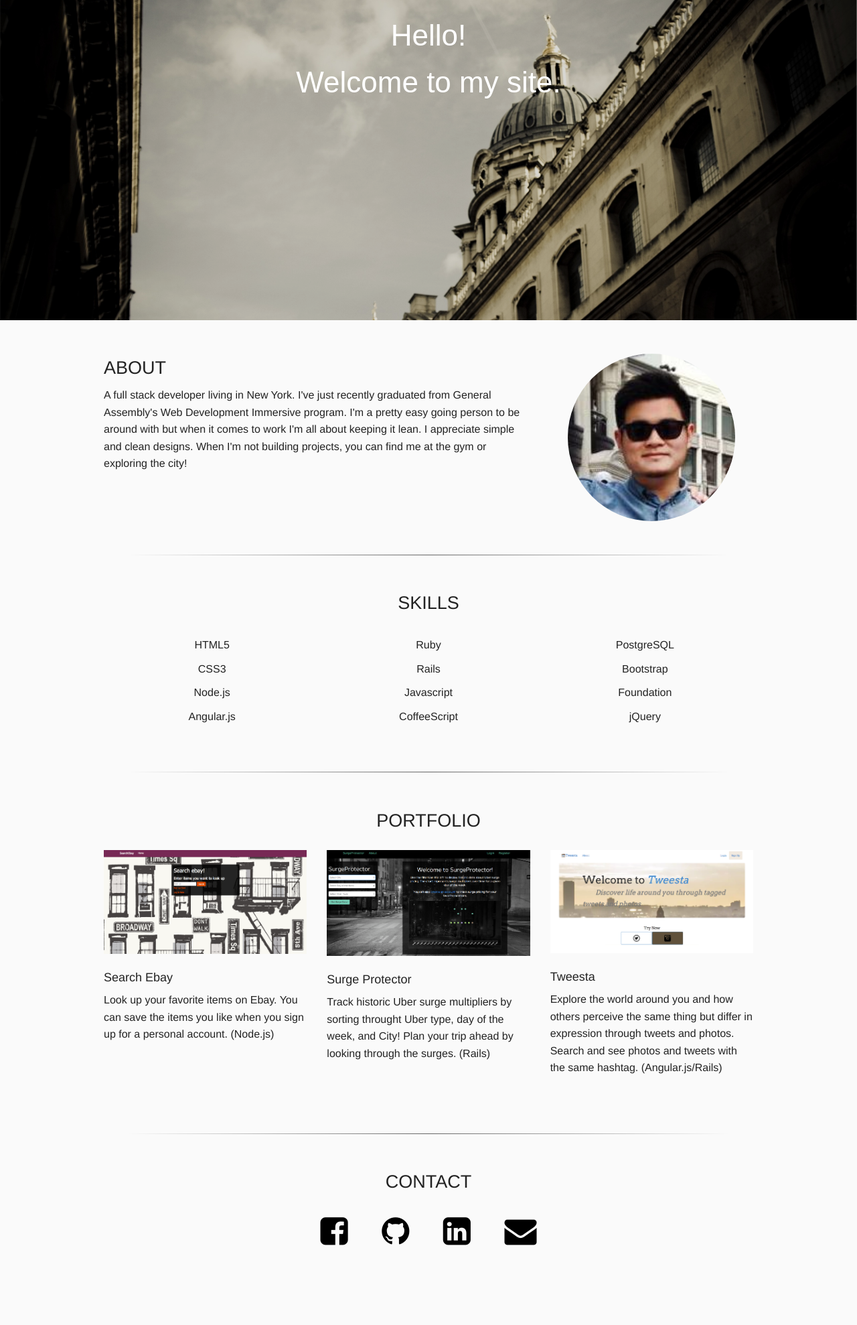
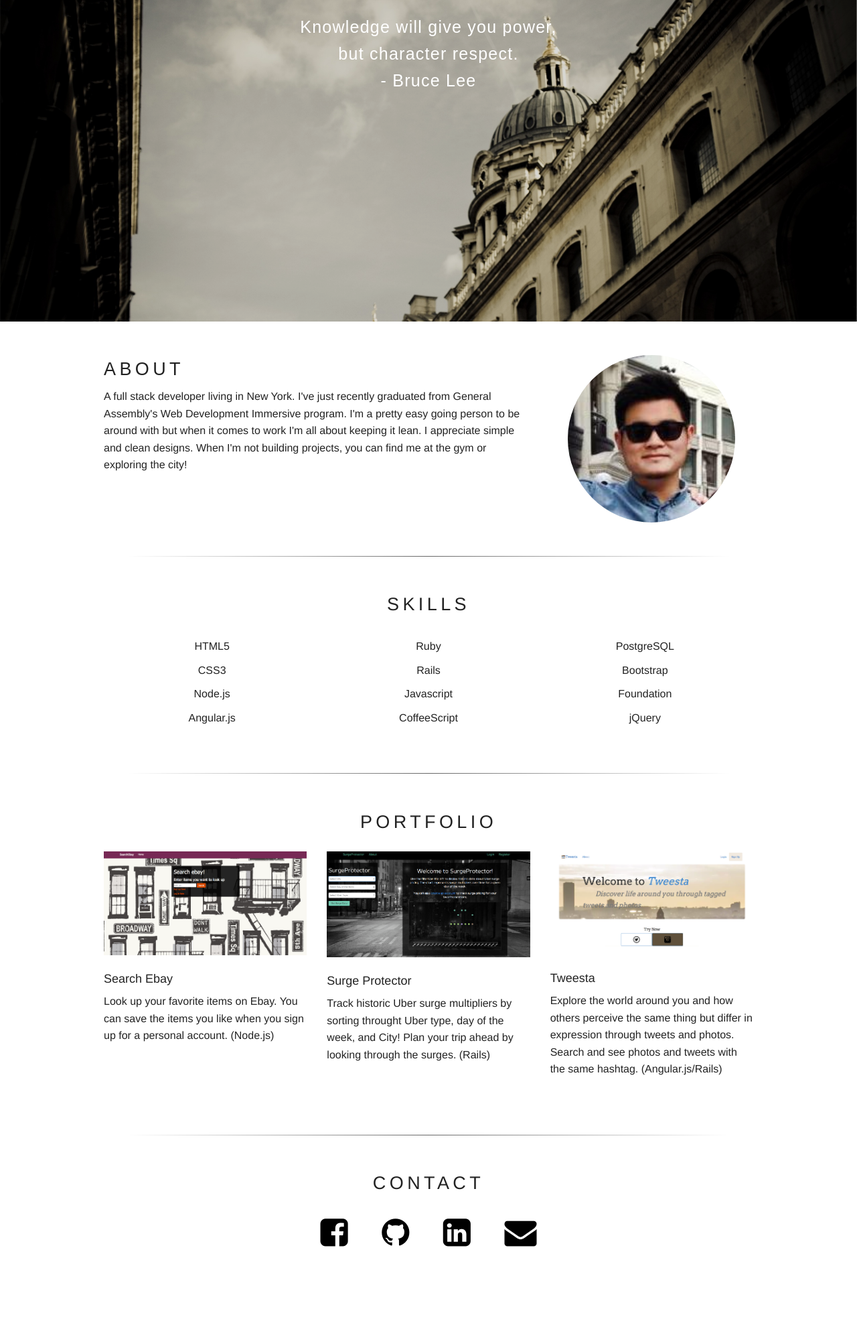
Before and after one commit to PAUCHOU/pauchou.github.io, a plain HTML site: page index.html in a window 1280 px wide. Shown: the part 250-2228 px from the top of the page at 67% size. Drawn offline with Linux system fonts and the light colour scheme.

Commit message:
nav bar sticky

```diff
--- a/index.html
+++ b/index.html
@@ -18,6 +18,7 @@
 
   </head>
   <body>
+    <div class="topbar">
       <div class="row">
         <div class="small-12 medium-4 large-6 columns namelogo">
           <h1>Kevin Chou</h1>
@@ -25,18 +26,18 @@
         <div class="small-12 medium-8 large-6 columns">
           <div class="nav-bar">
             <ul class="button-group">
-                <li><a href="#" class="button">Skills</a></li>
-                <li><a href="#" class="button">Portfolio</a></li>
-                <li><a href="#" class="button">Contact</a></li>
+            <li><a href="#skills" class="button">Skills</a></li>
+            <li><a href="#portfolio" class="button">Portfolio</a></li>
+            <li><a href="#contact" class="button">Contact</a></li>
             </ul>
           </div>
         </div>
       </div>
-
+    </div>
     <div class="hero">
       <div class="row">
         <div class="large-12 columns intro-text">
-                <p>Hello!<br>Welcome to my site.</p>
+          <p>Knowledge will give you power,<br>but character respect.<br>- Bruce Lee</p>
         </div>
       </div>
     </div>
@@ -51,7 +52,7 @@
       </div>
     </div>
 
-          <div class="row skills">
+    <div class="row skills" id="skills">
       <hr>
       <div class="large-12 columns">
         <h3>SKILLS</h3>
@@ -85,7 +86,7 @@
     </div>
 
 
-          <div class="row portfolio">
+    <div class="row portfolio" id="portfolio">
       <hr>
       <div class="large-12 columns">
         <h3>PORTFOLIO</h3>
@@ -112,7 +113,7 @@
       </div>
     </div>
 
-          <div class="row contact">
+    <div class="row contact" id="contact">
       <hr>
       <div class="large-12 columns">
         <h3>CONTACT</h3>
@@ -146,6 +147,5 @@
     <script>
       $(document).foundation();
     </script>
-    </div>
   </body>
 </html>
--- a/stylesheet.css
+++ b/stylesheet.css
@@ -2,7 +2,19 @@
 body {
   font-family:'proxima-nova',Helvetica,Arial,sans-serif;
   font-weight:400;
-  background-color:rgba(0,0,0,0.02);
+  background-color:rgba(255,255,255,0.95);
+}
+
+.topbar {
+  position: fixed;
+  top: 0;
+  left: 0;
+  right: 0;
+  background:rgba(255,255,255,0.95);
+  z-index: 9999999;
+}
+.hero {
+  margin-top: 90px;
 }
 
 .button {
@@ -48,6 +60,7 @@ body {
   font-size:1.5em;
   font-weight:600;
   text-align:center;
+  font-family:'proxima-nova',Helvetica,Arial,sans-serif;
 }
 
 @media only screen and (min-width: 40.063em) {
@@ -95,14 +108,21 @@ body {
 
 .intro-text p{
   font-family:"proxima-nova",sans-serif;;
-  font-size:44px;
+  font-size:25px;
+  letter-spacing: 0.05em;
+  font-weight: lighter;
 }
 
 .about{
   padding:50px 0 0 0;
 }
 
-.about p{
+.about h3{
+  letter-spacing: 0.2em;
+  font-family:"proxima-nova",sans-serif;
+}
+
+.about p {
   font-weight: lighter;
 }
 
@@ -121,6 +141,8 @@ body {
 .skills h3 {
   text-align: center;
   margin-bottom: 25px;
+  font-family:'proxima-nova',Helvetica,Arial,sans-serif;
+  letter-spacing: 0.2em;
 }
 
 .skills ul {
@@ -145,6 +167,8 @@ body {
 .portfolio h3 {
   text-align: center;
   margin-bottom: 25px;
+  font-family:'proxima-nova',Helvetica,Arial,sans-serif;
+  letter-spacing: 0.2em;
 }
 
 .portfolio li {
@@ -174,6 +198,8 @@ hr {
 
 .contact h3{
   text-align: center;
+  letter-spacing: 0.2em;
+  font-family:'proxima-nova',Helvetica,Arial,sans-serif;
 }
 
 .contact ul {
```
Lines whose indentation alone changed are shown as unchanged.
